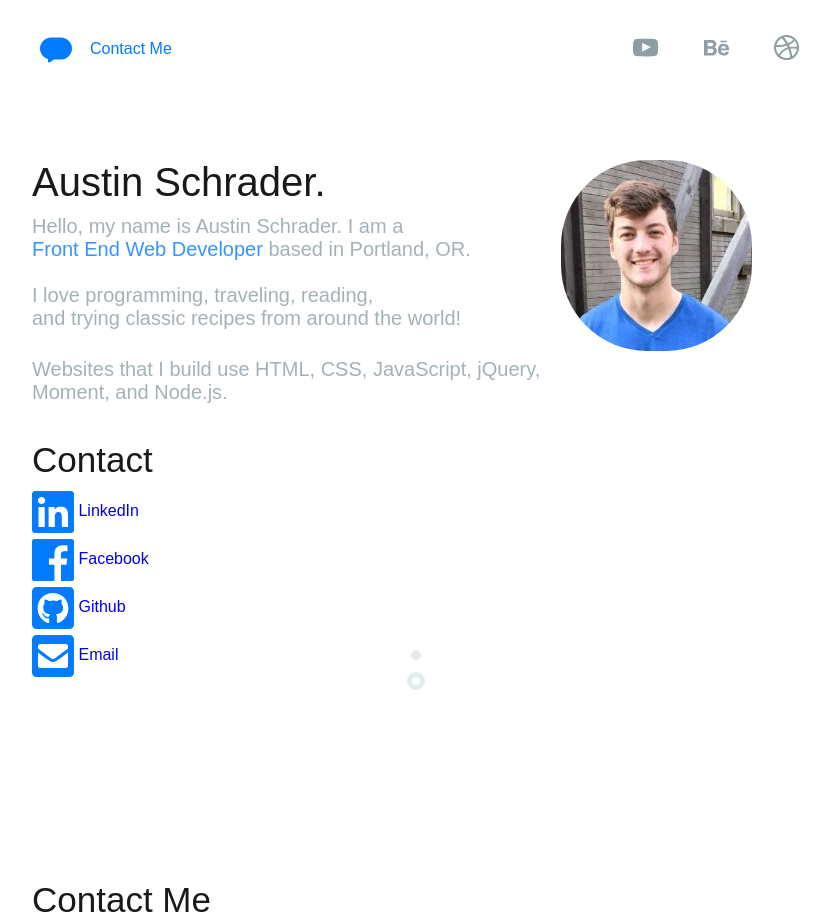
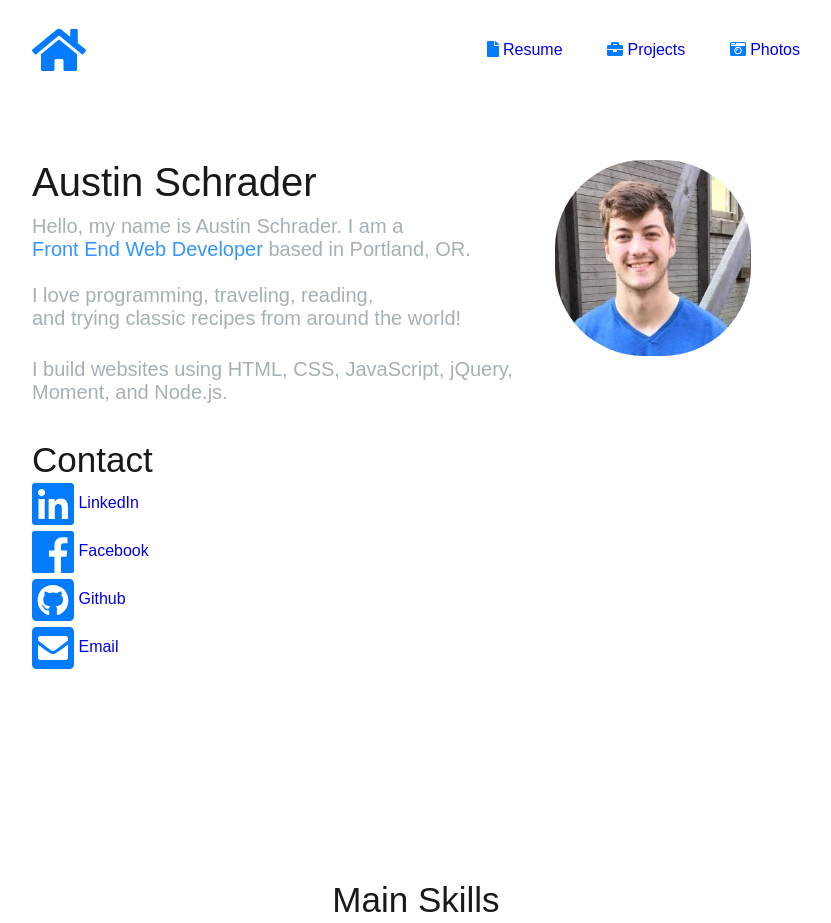
Before and after one commit to aschrad2/aschrad2, a plain HTML site: page index.html in a window 1280 px wide. Shown: the top 923 px of the page, without its empty margins (224-1055 px from the left). Drawn offline with Linux system fonts and the light colour scheme.

Commit message:
Updated navigation bar

```diff
--- a/index.html
+++ b/index.html
@@ -18,13 +18,24 @@
 </head>
 <body>
 	<div class="nav">
-		<div class="contactMe">
-			<a href="mailto:austin.jschrader@gmail.com" target="_blank"><img src="images/Chat_Blue.png" alt="chat logo">Contact Me</a>
+		<div class="">
+			<a href="index.html" class="caps">
+                <i class="fas fa-home"></i>
+                </a>
         </div>
 		<div class="navIcons">
-			<a href="#"><img src="images/Youtube_Gray.png" alt="Resume logo"></a>
-			<a href="#"><img src="images/Be_Gray.png" alt="Github logo"></a>
-			<a href="#"><img src="images/Dribbble_Gray.png" alt="List of Websites"></a>
+			<a href="#" alt="Resume logo" target="_blank" class="col dark-grey width-120">
+                <i class="fas fa-file"></i>
+                <span class="h5 header-font">Resume</span>
+            </a>
+            <a href="#" alt="List of Projects" target="_blank" class="col dark-grey width-120">
+                <i class="fas fa-briefcase"></i>
+                <span class="h5 header-font">Projects</span>
+            </a>
+			<a href="#" alt="Photos" target="_blank" class="col dark-grey width-120">
+                <i class="fas fa-camera-retro"></i>
+                <span class="h5 header-font">Photos</span>
+            </a>
 
 		</div>
 	</div>
@@ -32,9 +43,9 @@
 	<div class="landing">
 		<div class="landingWrapper">
 			<div class="landingL">
-				<h1>Austin Schrader.</h1>
+				<h1>Austin Schrader</h1>
 				<p>Hello, my name is Austin Schrader. I am a <br> <span class="blue">Front End Web Developer</span> based in Portland, OR. <br> <br> I love programming, traveling, reading, <br> and trying classic recipes from around the world!</p> <br>
-                <p>Websites that I build use HTML, CSS, JavaScript, jQuery, Moment, and Node.js.</p> <br> <br>
+                <p>I build websites using HTML, CSS, JavaScript, jQuery, Moment, and Node.js.</p> <br> <br>
 
                 <div>
                 <h2 class="mb2">Contact</h2>
@@ -65,15 +76,9 @@
 				<img src="images/Face_image.png" alt="Austin Schrader" width="300px;" class="faceimg">
 			</div>
         </div>
-		<img src="images/Scroll.png" alt="scroll down" class="scroll">
+		<!-- <img src="images/Scroll.png" alt="scroll down" class="scroll"> -->
     </div>
 
-    <div class="contact">
-        <h2>Contact Me</h2>
-
-
-
-    </div>
 
 
 
--- a/main.css
+++ b/main.css
@@ -102,7 +102,7 @@ ul {
 }
 .scroll {
 	position: absolute;
-	bottom: 190px;
+	bottom: 150px;
 	left: 0;
 	right: 0;
 	margin: auto;
@@ -111,29 +111,44 @@ ul {
     border-radius: 45%;
     width: 80%;
 }
-
 .fa-github-square {
     color: #027BFF;
     font-size: 3em;
     text-align: center;
 }
-
-
 .fa-facebook {
     color: #027BFF;
     font-size: 3em;
     text-align: center;
 }
-
 .fa-linkedin {
     color: #027BFF;
     font-size: 3em;
     text-align: center;
 }
-
 .fa-envelope-square {
     color: #027BFF;
     font-size: 3em;
+    text-align: center;
+}
+.fa-home {
+    color: #027BFF;
+    font-size: 3em;
+    text-align: center;
+}
+.fa-briefcase {
+    color: #027BFF;
+    font-size: 1em;
+    text-align: center;
+}
+.fa-camera-retro {
+    color: #027BFF;
+    font-size: 1em;
+    text-align: center;
+}
+.fa-file {
+    color: #027BFF;
+    font-size: 1em;
     text-align: center;
 }
 
@@ -141,17 +156,11 @@ a:hover, a h5:hover {
     text-decoration: none;
     color: #007199
 }
-
 a {
     text-decoration: none;
 }
-
 .valign-middle {
     vertical-align: middle;
-}
-
-.mb2 {
-    margin-bottom: .5rem;
 }
 
 
```
